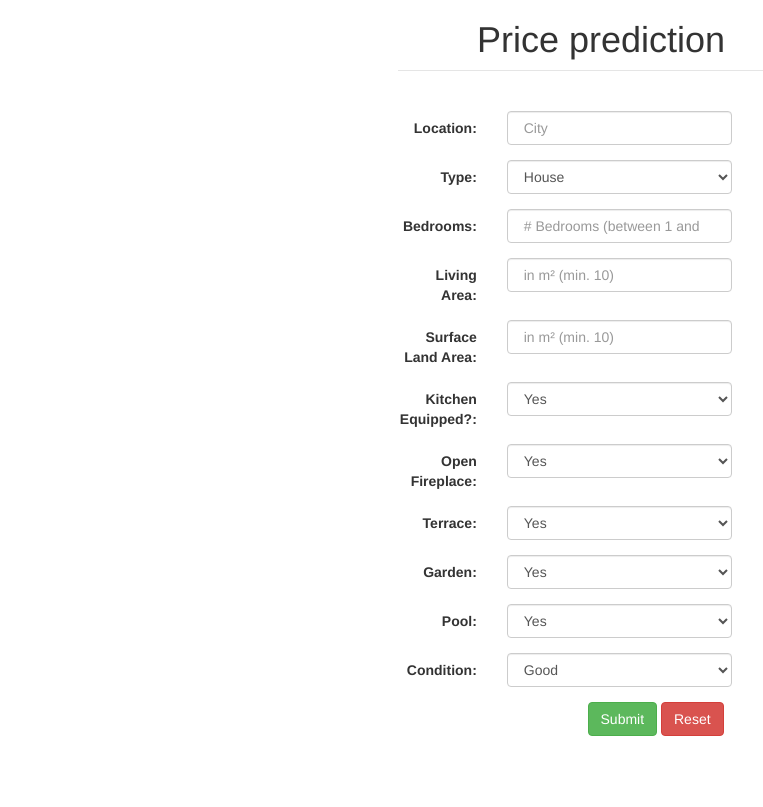
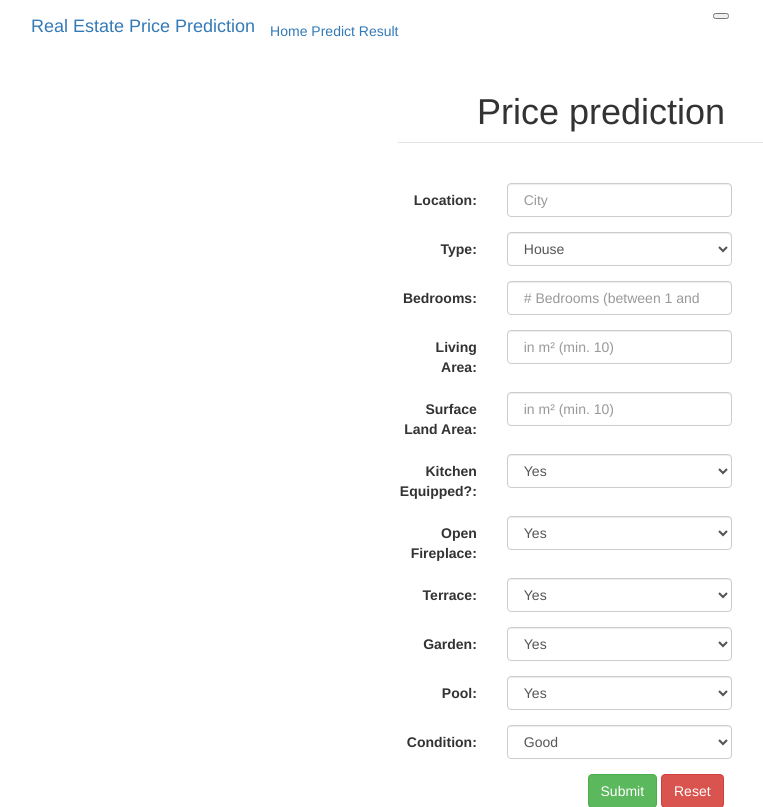
Before and after one commit to KristofVandewynckel/Deployment_Project, a Flask app: page /predict in a window 1280 px wide. Shown: the top 807 px of the page, without its empty margins (39-802 px from the left). Before the commit the page ends 736 px from the top, so only its background shows below. Run offline with Flask 2, Linux system fonts and the light colour scheme; parts of the project's set-up code (start-up, migrations or seed data) failed here and were passed over; some libraries are stand-ins or nearby versions.

Commit message:
making it pretty

```diff
--- a/static/main.css
+++ b/static/main.css
@@ -1,4 +1,4 @@
-body {
+body{
     background: #fafafa;
     color: #333333;
     margin-top: 5rem;
--- a/templates/form.html
+++ b/templates/form.html
@@ -7,6 +7,23 @@
 		</head>
 
 		<body align=center>
+			<header class="site-header">
+				<nav class="navbar navbar-expand-md navbar-dark bg-steel fixed-top">
+				  <div class="container">
+					<a class="navbar-brand mr-4" href="/">Real Estate Price Prediction</a>
+					<button class="navbar-toggler" type="button" data-toggle="collapse" data-target="#navbarToggle" aria-controls="navbarToggle" aria-expanded="false" aria-label="Toggle navigation">
+					  <span class="navbar-toggler-icon"></span>
+					</button>
+					<div class="collapse navbar-collapse" id="navbarToggle">
+					  <div class="navbar-nav mr-auto">
+						<a class="nav-item nav-link" href="{{ url_for('home') }}">Home</a>
+						<a class="nav-item nav-link" href="{{ url_for('predict') }}">Predict</a>
+						<a class="nav-item nav-link" href="{{ url_for('result') }}">Result</a>
+					  </div>
+					</div>
+				  </div>
+				</nav>
+			  </header>
 			<div class="row">
 				<div class="col-md-4"></div>
 				<div class="col-md-4"><legend><h1>Price prediction</h1></legend></div>
```
Also changed, not shown: templates/home.html (+44 -5 lines).
